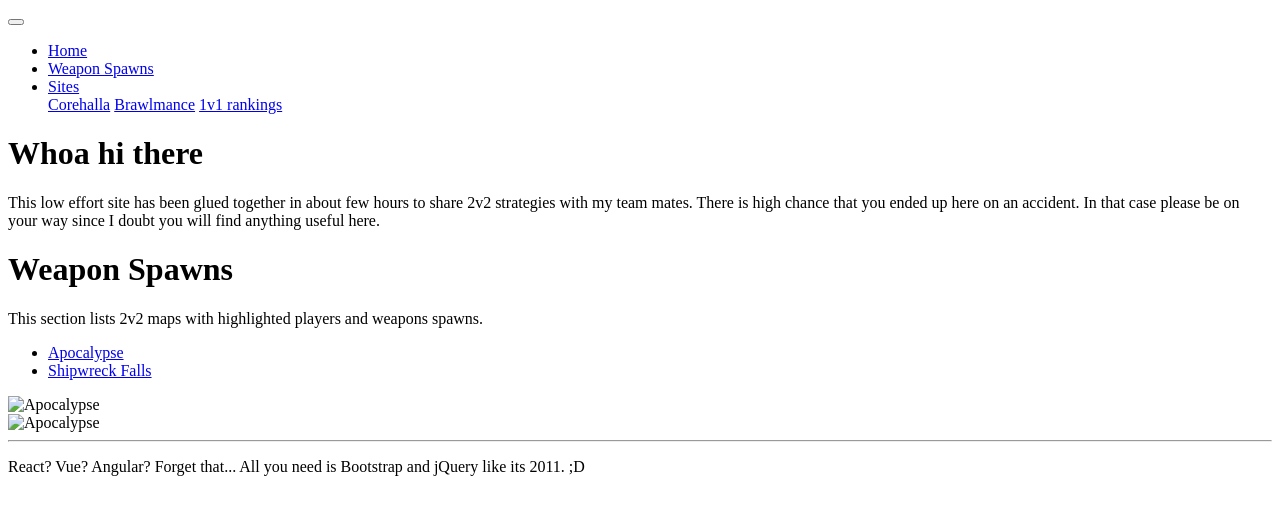
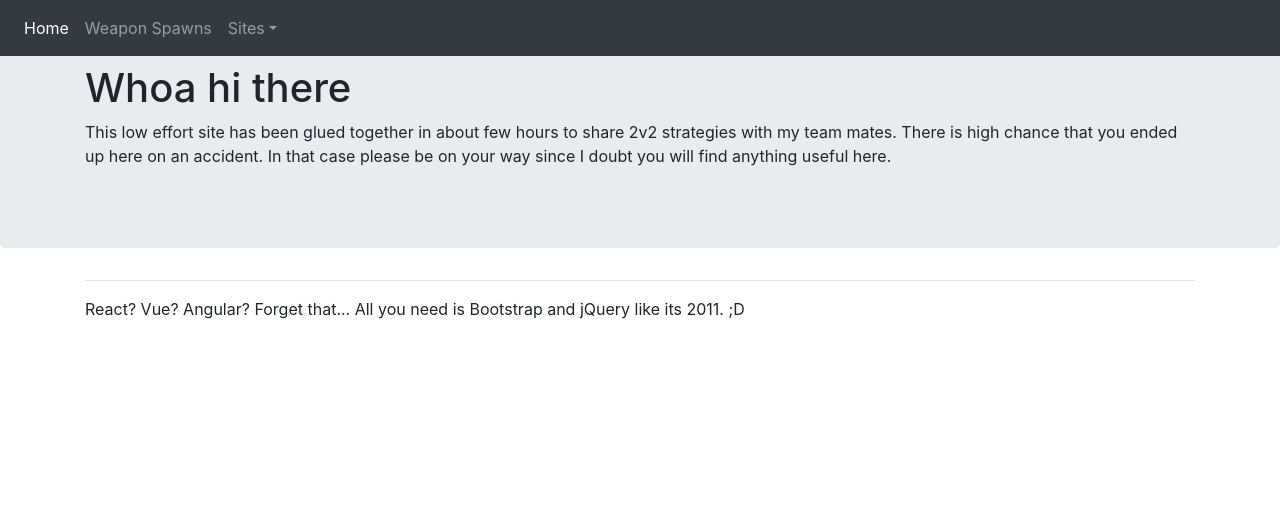
Before and after one commit to Stardox/bh-trezos-stuff, a plain HTML site: page index.html in a window 1280 px wide. Drawn offline with Linux system fonts and the light colour scheme; the site is published under a folder, as on GitHub Pages, so addresses that start at the root find nothing.

Commit message:
Fix relative paths.

```diff
--- a/index.html
+++ b/index.html
@@ -4,7 +4,7 @@
         <meta charset="utf-8">
         <meta name="viewport" content="width=device-width, initial-scale=1, shrink-to-fit=no">
 
-        <link rel="stylesheet" href="/resources/css/bootstrap.min.css">
+        <link rel="stylesheet" href="resources/css/bootstrap.min.css">
 
         <title>Brawlhalla stuff</title>
     </head>
@@ -64,10 +64,10 @@
                     </ul>
                     <div class="tab-content" id="wep-spawns-tablist-content">
                         <div class="tab-pane fade show active" id="wep-spawn-map-apocalypse" role="tabpanel" aria-labelledby="wep-spawn-map-apocalypse-tab">
-                            <img class="img-fluid" alt="Apocalypse" src="/resources/img/wep-spawns/maps/apocalypse.jpg" />
+                            <img class="img-fluid" alt="Apocalypse" src="resources/img/wep-spawns/maps/apocalypse.jpg" />
                         </div>
                         <div class="tab-pane fade" id="wep-spawn-map-shipwreck" role="tabpanel" aria-labelledby="wep-spawn-map-shipwreck-tab">
-                            <img class="img-fluid" alt="Apocalypse" src="/resources/img/wep-spawns/maps/shipwreck-falls.jpg" />
+                            <img class="img-fluid" alt="Apocalypse" src="resources/img/wep-spawns/maps/shipwreck-falls.jpg" />
                         </div>
                     </div>
                 </div>
@@ -83,8 +83,8 @@
         <p>React? Vue? Angular? Forget that... All you need is Bootstrap and jQuery like its 2011. ;D</p>
     </footer>
 
-    <script src="/resources/js/jquery-3.5.0.min.js"></script>
-    <script src="/resources/js/popper.min.js"></script>
-    <script src="/resources/js/bootstrap.min.js"></script>
+    <script src="resources/js/jquery-3.5.0.min.js"></script>
+    <script src="resources/js/popper.min.js"></script>
+    <script src="resources/js/bootstrap.min.js"></script>
   </body>
 </html>
```
Also changed, not shown: 1 other file.
